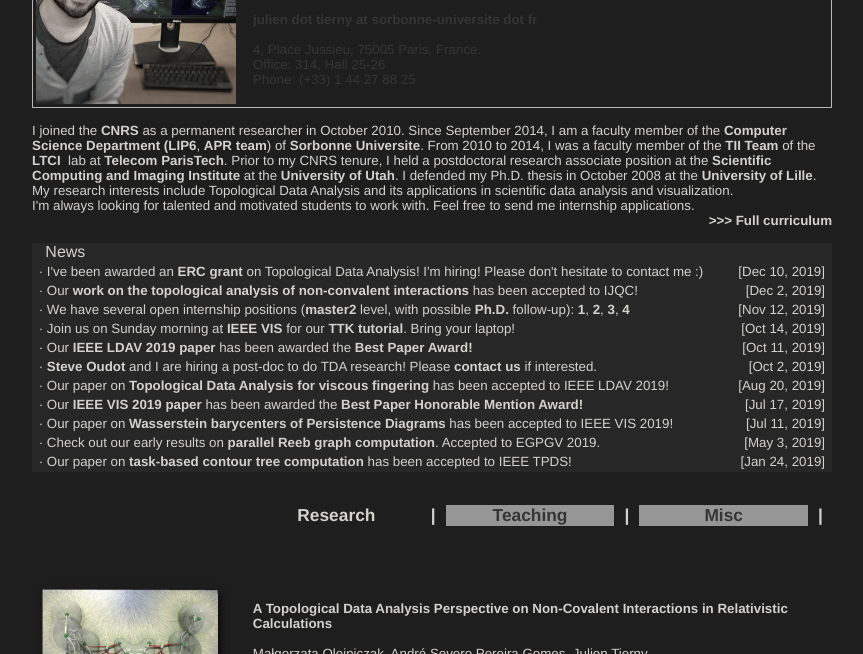
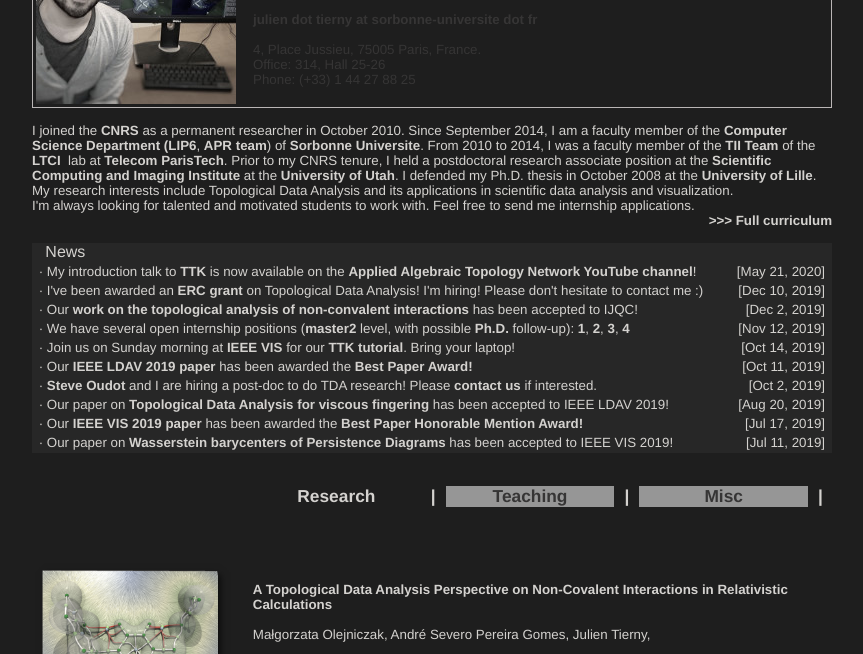
Before and after one commit to julien-tierny/julien-tierny.github.io, a plain HTML site: page index.html in a window 1280 px wide. Shown: the part 111-765 px from the top of the page, without its empty margins (208-1071 px from the left). Drawn offline with Linux system fonts and the light colour scheme.

Commit message:
added link to ttk webinar

```diff
--- a/index.html
+++ b/index.html
@@ -174,6 +174,18 @@ applications in scientific data analysis and visualization.<br>
       <tr>
           <td align="left">
             &nbsp;&middot;
+            My introduction talk to <a href="https://topology-tool-kit.github.io/" target="new">TTK</a>
+            is now available on the
+            <a target="new"
+            href="https://youtu.be/5m5sZ3DFtmA">Applied Algebraic Topology Network YouTube channel</a>!
+          </td>
+          <td align="right">
+            [May 21, 2020]
+          </td>
+        </tr>
+      <tr>
+          <td align="left">
+            &nbsp;&middot;
             I've been awarded an
             <a target="new" href="https://erc.europa.eu/news/erc-awards-over-600-million-euro-europes-top-researchers">
             ERC grant</a> on Topological Data Analysis! I'm hiring! Please don't hesitate to contact me :)
@@ -315,7 +327,7 @@ target='new'
             [Jul 11, 2019]
           </td>
         </tr>
-      <tr>
+      <!--<tr>
           <td align="left">
             &nbsp;&middot;
             Check out our early results on
@@ -346,7 +358,7 @@ target='new'
           <td align="right">
             [Jan 24, 2019]
           </td>
-        </tr>
+        </tr>-->
 <!--              <tr>
           <td align="left">
             &nbsp;&middot;
@@ -3217,7 +3229,7 @@ Jean-Philip Piquemal, Julien Tierny<br><br>
     <br>
     <br>
     <div align="center">
-      Updated on March 5, 2020.
+      Updated on May 21, 2020.
     </div>
     </tr>
     </table>
```
Also changed, not shown: misc.html (+14 -2 lines), teaching.html (+14 -2 lines).
